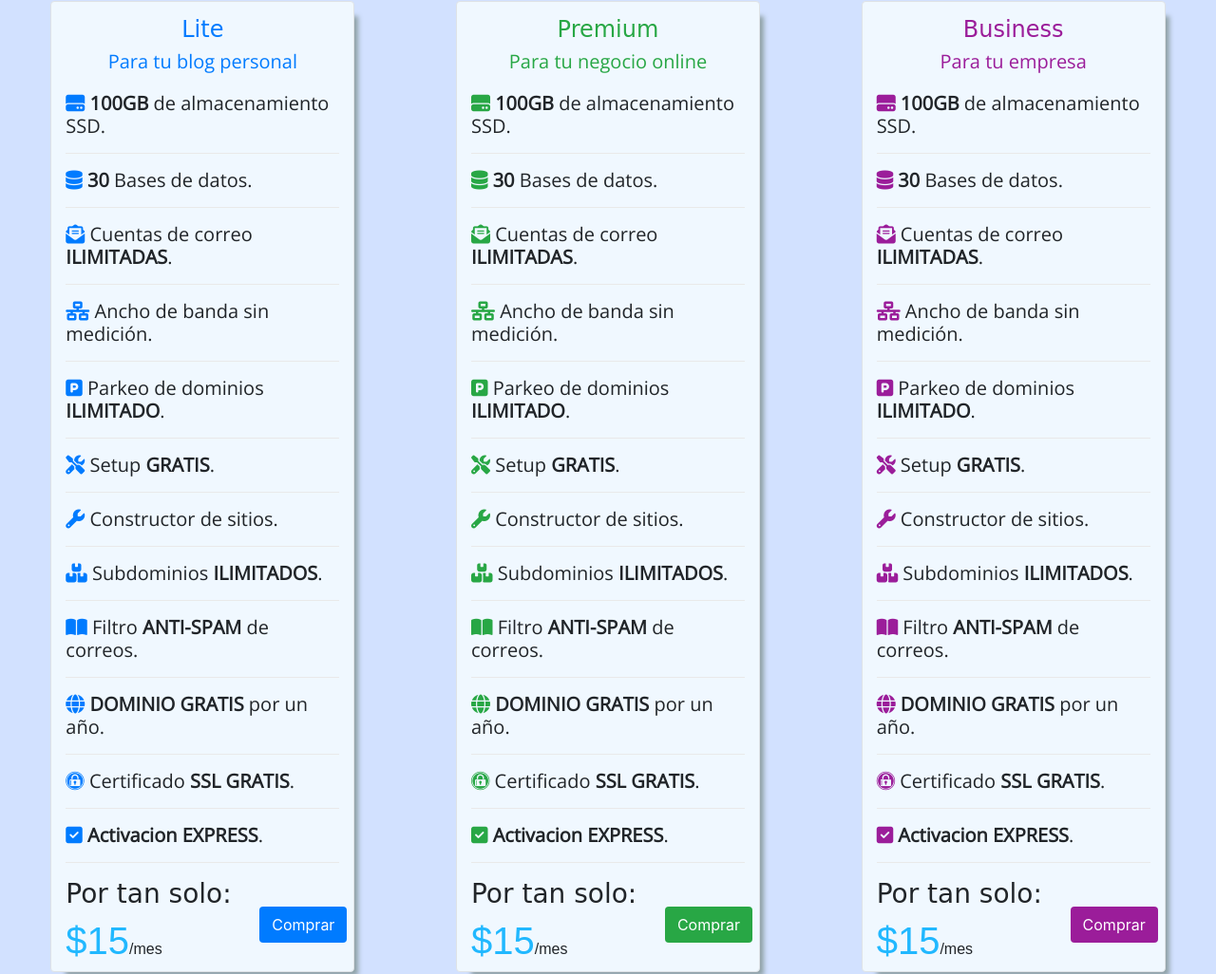
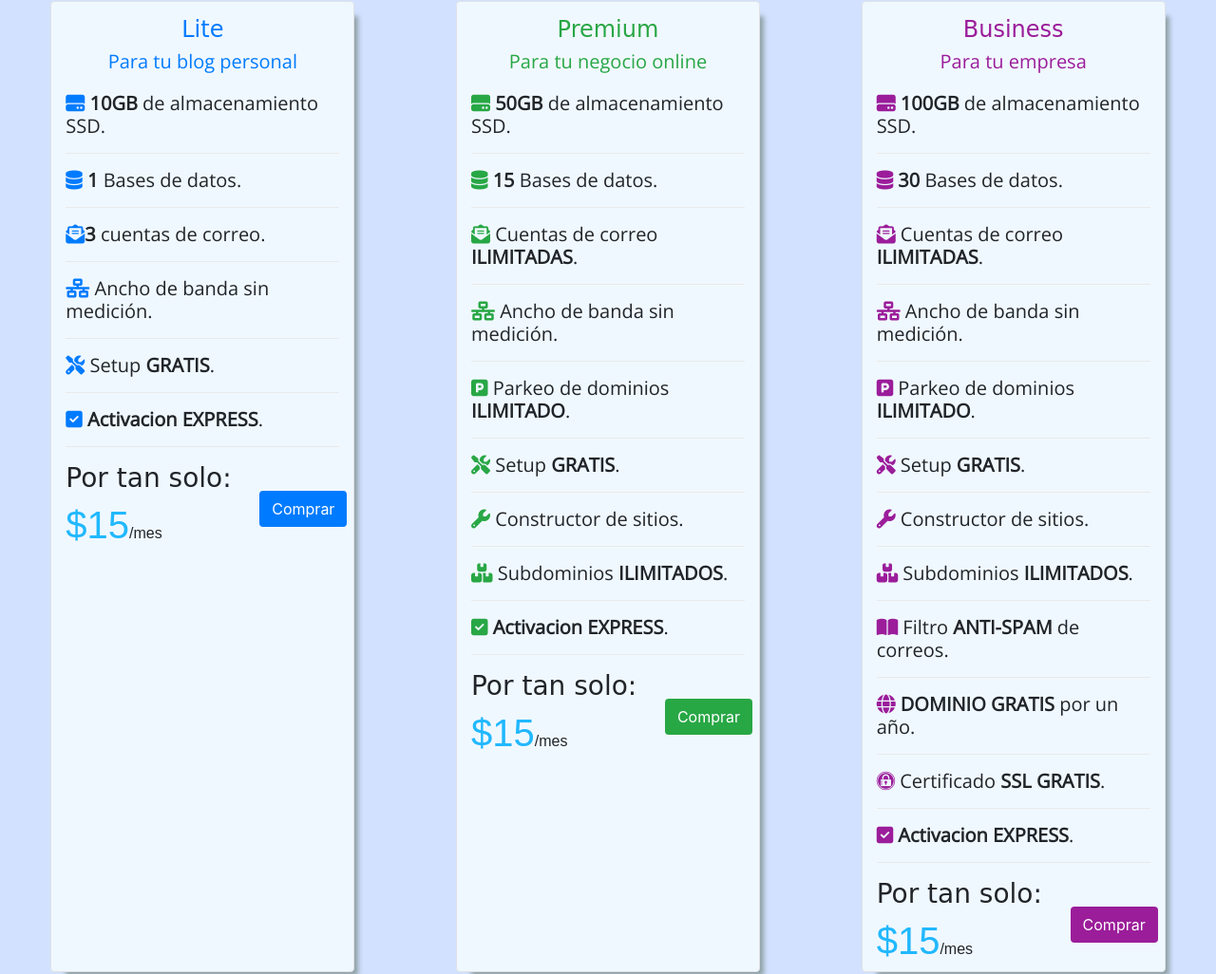
Before and after one commit to brunocicerchia/Cloud, a plain HTML site: page index.html in a window 1280 px wide. Shown: the part 997-2023 px from the top of the page at 95% size. Drawn offline with nearby package versions, Linux system fonts and the light colour scheme; a web font is replaced by a local one.

Commit message:
Update index.html

```diff
--- a/index.html
+++ b/index.html
@@ -62,27 +62,15 @@
                 <div>
                     <h4 class="text-center titulo-regular" style="color:#007BFF; margin-top: 15px;">Lite</h4>
                     <h5 class="text-center sans" style="color:#007BFF; margin-bottom: 20px;">Para tu blog personal</h5>
-                    <h5 class="sans"><i class="fas fa-hdd" style="color:#007BFF;"></i> <strong>100GB</strong> de almacenamiento SSD.</h5>
+                    <h5 class="sans"><i class="fas fa-hdd" style="color:#007BFF;"></i> <strong>10GB</strong> de almacenamiento SSD.</h5>
                     <hr style="width:50; border-color: #E9E9E9;">
-                    <h5 class="sans"><i class="fas fa-database" style="color:#007BFF;"></i> <strong>30</strong> Bases de datos.</h5>
+                    <h5 class="sans"><i class="fas fa-database" style="color:#007BFF;"></i> <strong>1</strong> Bases de datos.</h5>
                     <hr style="width:50; border-color: #E9E9E9;">
-                    <h5 class="sans"><i class="fas fa-envelope-open-text" style="color:#007BFF;"></i> Cuentas de correo <strong>ILIMITADAS</strong>.</h5>
+                    <h5 class="sans"><i class="fas fa-envelope-open-text" style="color:#007BFF;"></i><strong>3</strong> cuentas de correo.</h5>
                     <hr style="width:50; border-color: #E9E9E9;">
                     <h5 class="sans"><i class="fas fa-network-wired" style="color:#007BFF;"></i> Ancho de banda sin medición.</h5>
                     <hr style="width:50; border-color: #E9E9E9;">
-                    <h5 class="sans"><i class="fas fa-parking" style="color:#007BFF;"></i> Parkeo de dominios <strong>ILIMITADO</strong>.</h5>
-                    <hr style="width:50; border-color: #E9E9E9;">
                     <h5 class="sans"><i class="fas fa-tools" style="color:#007BFF;"></i> Setup <strong>GRATIS</strong>.</h5>
-                    <hr style="width:50; border-color: #E9E9E9;">
-                    <h5 class="sans"><i class="fas fa-wrench" style="color:#007BFF;"></i> Constructor de sitios.</h5>
-                    <hr style="width:50; border-color: #E9E9E9;">
-                    <h5 class="sans"><i class="fas fa-boxes" style="color:#007BFF;"></i> Subdominios <strong>ILIMITADOS</strong>.</h5>
-                    <hr style="width:50; border-color: #E9E9E9;">
-                    <h5 class="sans"><i class="fas fa-book-open" style="color:#007BFF;"></i> Filtro <strong>ANTI-SPAM</strong> de correos.</h5>
-                    <hr style="width:50; border-color: #E9E9E9;">
-                    <h5 class="sans"><i class="fas fa-globe" style="color:#007BFF;"></i> <strong>DOMINIO GRATIS</strong> por un año.</h5>
-                    <hr style="width:50; border-color: #E9E9E9;">
-                    <h5 class="sans"><i class="fab fa-expeditedssl" style="color:#007BFF;"></i> Certificado <strong>SSL GRATIS</strong>.</h5>
                     <hr style="width:50; border-color: #E9E9E9;">
                     <h5 class="sans"><i class="fas fa-check-square" style="color:#007BFF;"></i> <strong>Activacion EXPRESS</strong>.</h5>
                     <hr style="width:50; border-color: #E9E9E9;">
@@ -96,9 +84,9 @@
                 <div>
                     <h4 class="text-center titulo-regular" style="color:#28A745; margin-top: 15px;">Premium</h4>
                     <h5 class="text-center sans" style="color:#28A745; margin-bottom: 20px;">Para tu negocio online</h5>
-                    <h5 class="sans"><i class="fas fa-hdd" style="color:#28A745;"></i> <strong>100GB</strong> de almacenamiento SSD.</h5>
+                    <h5 class="sans"><i class="fas fa-hdd" style="color:#28A745;"></i> <strong>50GB</strong> de almacenamiento SSD.</h5>
                     <hr style="width:50; border-color: #E9E9E9;">
-                    <h5 class="sans"><i class="fas fa-database" style="color:#28A745;"></i> <strong>30</strong> Bases de datos.</h5>
+                    <h5 class="sans"><i class="fas fa-database" style="color:#28A745;"></i> <strong>15</strong> Bases de datos.</h5>
                     <hr style="width:50; border-color: #E9E9E9;">
                     <h5 class="sans"><i class="fas fa-envelope-open-text" style="color:#28A745;"></i> Cuentas de correo <strong>ILIMITADAS</strong>.</h5>
                     <hr style="width:50; border-color: #E9E9E9;">
@@ -111,12 +99,6 @@
                     <h5 class="sans"><i class="fas fa-wrench" style="color:#28A745;"></i> Constructor de sitios.</h5>
                     <hr style="width:50; border-color: #E9E9E9;">
                     <h5 class="sans"><i class="fas fa-boxes" style="color:#28A745;"></i> Subdominios <strong>ILIMITADOS</strong>.</h5>
-                    <hr style="width:50; border-color: #E9E9E9;">
-                    <h5 class="sans"><i class="fas fa-book-open" style="color:#28A745;"></i> Filtro <strong>ANTI-SPAM</strong> de correos.</h5>
-                    <hr style="width:50; border-color: #E9E9E9;">
-                    <h5 class="sans"><i class="fas fa-globe" style="color:#28A745;"></i> <strong>DOMINIO GRATIS</strong> por un año.</h5>
-                    <hr style="width:50; border-color: #E9E9E9;">
-                    <h5 class="sans"><i class="fab fa-expeditedssl" style="color:#28A745;"></i> Certificado <strong>SSL GRATIS</strong>.</h5>
                     <hr style="width:50; border-color: #E9E9E9;">
                     <h5 class="sans"><i class="fas fa-check-square" style="color:#28A745;"></i> <strong>Activacion EXPRESS</strong>.</h5>
                     <hr style="width:50; border-color: #E9E9E9;">
```
